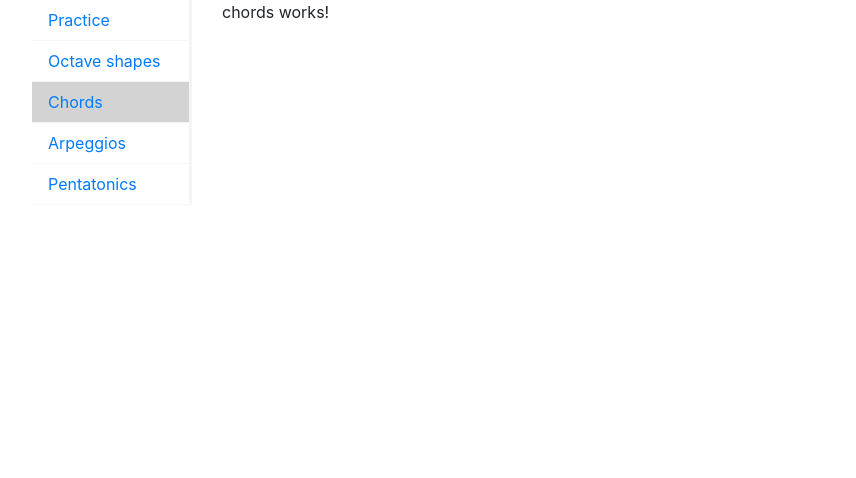
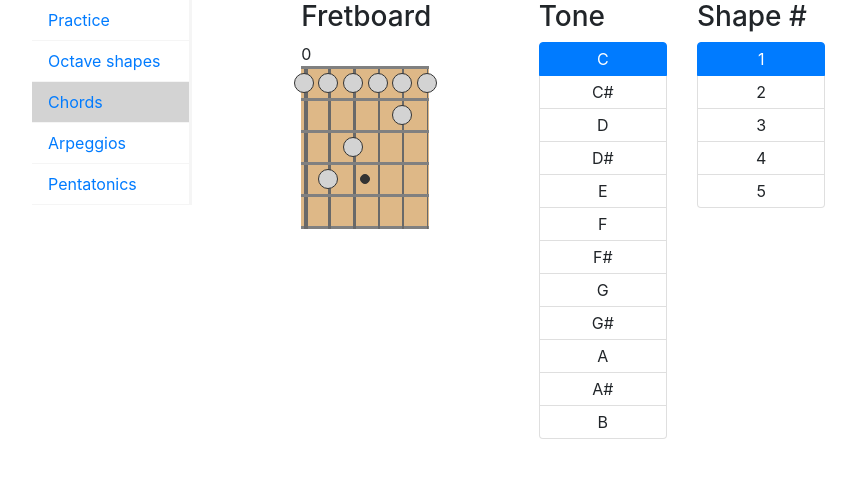
Before and after one commit to sparkoo/guitar-practice, an Angular app: page /chords in a window 1280 px wide. Shown: the top 478 px of the page, without its empty margins (53-909 px from the left). Built offline with nearby package versions, Linux system fonts and the light colour scheme.

Commit message:
chords component

```diff
--- a/src/app/chords/chords.component.html
+++ b/src/app/chords/chords.component.html
@@ -1,3 +1,32 @@
-<p>
-  chords works!
-</p>
+<div class="row">
+  <div class="col-md-1">
+  </div>
+  <div class="col-md-2">
+    <h3>Fretboard</h3>
+    <app-fretboard [shape]="shape"></app-fretboard>
+  </div>
+  <div class="col-md-1">
+  </div>
+  <div class="col-md-2">
+    <h3>Tone</h3>
+    <ul class="list-group">
+      <li class="list-group-item"
+          *ngFor="let tone of tones"
+          [ngClass]="{'active': ToneUp[tone] === selectedTone}"
+          (click)="selectTone(ToneUp[tone])">
+        {{ToneUp[tone].name}}
+      </li>
+    </ul>
+  </div>
+  <div class="col-md-2">
+    <h3>Shape #</h3>
+    <ul class="list-group">
+      <li class="list-group-item"
+          *ngFor="let shapeNo of ShapeNo"
+          [ngClass]="{'active': shapeNo === selectedShapeNo}"
+          (click)="selectShapeNo(shapeNo)">
+        {{shapeNo}}
+      </li>
+    </ul>
+  </div>
+</div>
--- a/src/app/chords/chords.component.scss
+++ b/src/app/chords/chords.component.scss
@@ -0,0 +1,9 @@
+.list-group-item {
+  padding: .25rem 0;
+  text-align: center;
+  cursor: pointer;
+}
+
+.list-group-item:hover:not(.active) {
+  background: whitesmoke;
+}
--- a/src/app/chords/chords.component.ts
+++ b/src/app/chords/chords.component.ts
@@ -1,15 +1,33 @@
-import { Component, OnInit } from '@angular/core';
+import { Component} from '@angular/core';
+import { Tonality, TonalityValue, ToneUp, ToneValue } from '../model/tone';
+import { Shape } from '../model/shape';
+import { ChordsService } from '../db/chords.service';
+import { ShapeBaseComponent } from '../shape-base.component';
 
 @Component({
   selector: 'app-chords',
   templateUrl: './chords.component.html',
   styleUrls: ['./chords.component.scss']
 })
-export class ChordsComponent implements OnInit {
+export class ChordsComponent extends ShapeBaseComponent {
 
-  constructor() { }
-
-  ngOnInit() {
+  constructor(private chordShapesService: ChordsService) {
+    super();
   }
 
+  getShape(): Shape {
+    return this.chordShapesService.get(`${this.selectedTone.key}_${this.selectedTonality['name']}_${this.selectedShapeNo}`);
+  }
+
+  initShapeNo(): number {
+    return 1;
+  }
+
+  initTonality(): TonalityValue {
+    return Tonality.MAJOR;
+  }
+
+  initTone(): ToneValue {
+    return ToneUp.C;
+  }
 }
```
